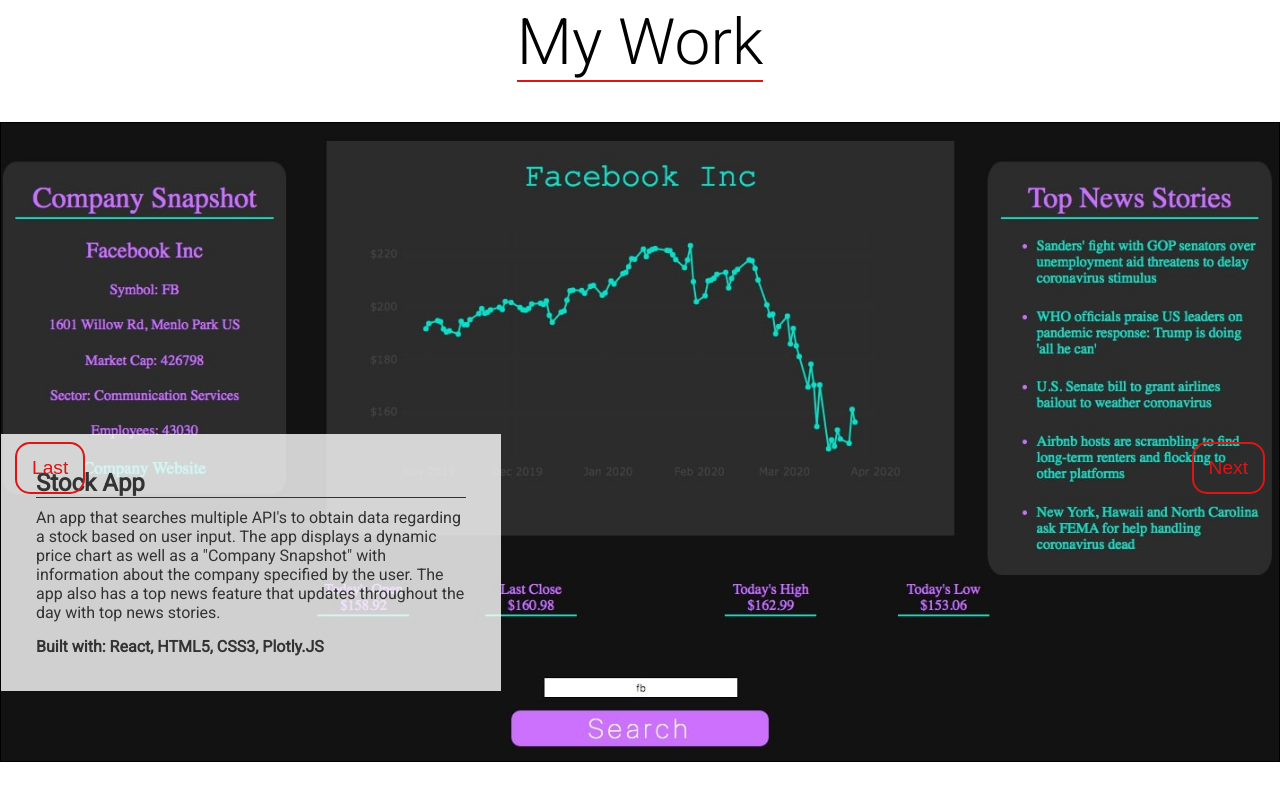
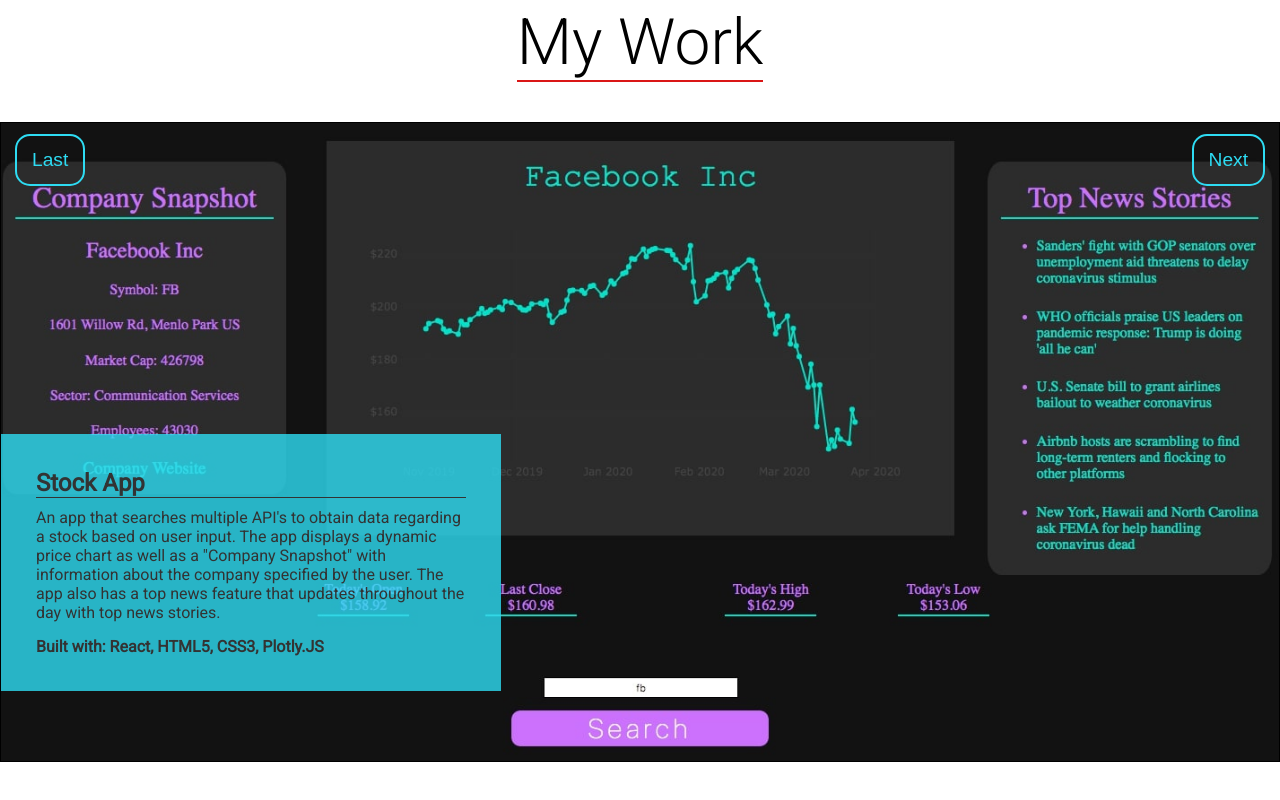
Before and after one commit to JesseMcMahon/myportfolio, a plain HTML site: page index.html in a window 1280 px wide. Shown: the part 1774-2574 px from the top of the page. Drawn offline with nearby package versions, Linux system fonts and the light colour scheme; a web font is replaced by a local one.

Commit message:
fix styling in my work section

```diff
--- a/scss/styles.scss
+++ b/scss/styles.scss
@@ -82,7 +82,7 @@ a {
       width: 100px;
       display: block;
       position: relative;
-      top: 200px;
+      top: 180px;
       left: 275px;
     }
 
@@ -236,7 +236,7 @@ a {
         left: -600px;
         opacity: 0;
         width: 500px;
-        background-color: rgba(255, 255, 255, 0.8);
+        background-color: rgba(46, 220, 243, 0.8);
         color: #333;
         padding: 35px;
 
@@ -264,9 +264,9 @@ a {
 
     .buttons {
       button {
-        border: 2px solid $primary-color;
+        border: 2px solid rgb(46, 220, 243);
         background-color: transparent;
-        color: $primary-color;
+        color: rgb(46, 220, 243);
         cursor: pointer;
         padding: 13px 15px;
         outline: none;
@@ -276,18 +276,18 @@ a {
 
       button:hover {
         background-color: #fff;
-        color: #333;
+        cursor: pointer;
       }
 
       button#next {
         position: absolute;
-        top: 50%;
+        top: 2%;
         right: 15px;
       }
 
       button#prev {
         position: absolute;
-        top: 50%;
+        top: 2%;
         left: 15px;
       }
     }
```
Also changed, not shown: css/styles.css.
